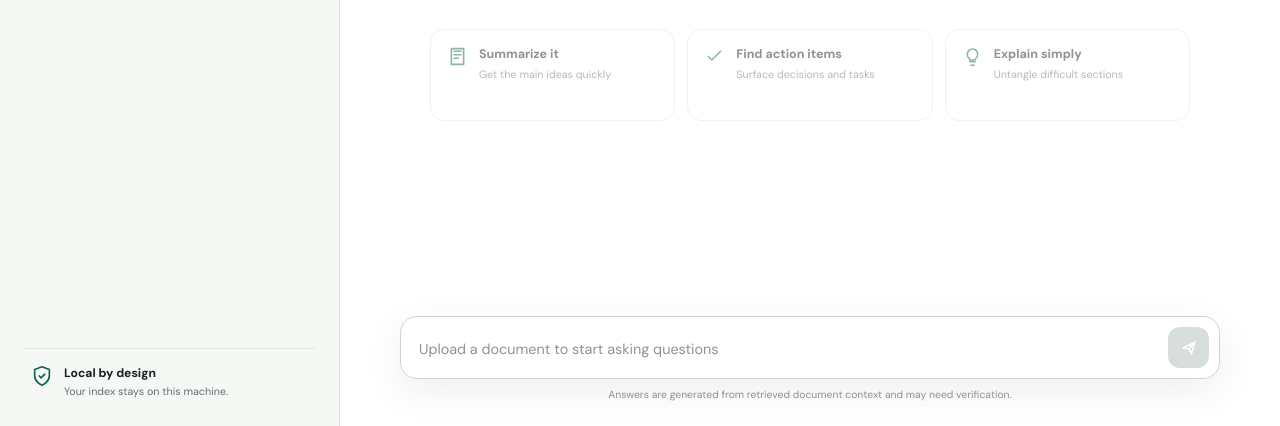
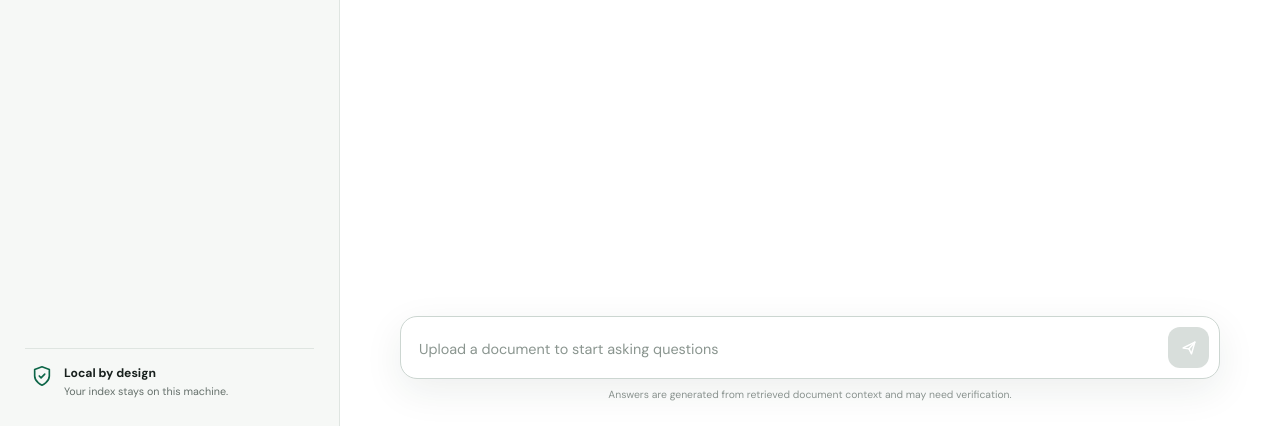
Before and after one commit to samkit77/Devsecops-Pipeline, a plain HTML site: page app/static/index.html in a window 1280 px wide. Shown: the part 374-800 px from the top of the page. Drawn offline with Linux system fonts and the light colour scheme; no server answers.

Commit message:
removed additional buttons

```diff
--- a/app/static/app.js
+++ b/app/static/app.js
@@ -41,7 +41,6 @@ function renderDocument() {
   els.input.disabled = !ready || busy;
   els.send.disabled = !ready || busy;
   els.input.placeholder = ready ? "Ask a question about your document…" : "Upload a document to start asking questions";
-  document.querySelectorAll(".starter").forEach((button) => { button.disabled = !ready || busy; });
 
   if (ready) {
     const extension = documentInfo.name.split(".").pop().toUpperCase();
@@ -182,7 +181,6 @@ els.input.addEventListener("input", autoResize);
 els.input.addEventListener("keydown", (event) => {
   if (event.key === "Enter" && !event.shiftKey) { event.preventDefault(); els.form.requestSubmit(); }
 });
-document.querySelectorAll(".starter").forEach((button) => button.addEventListener("click", () => ask(button.dataset.question)));
 els.deleteButton.addEventListener("click", () => { els.deleteModal.hidden = false; els.cancelDelete.focus(); });
 els.cancelDelete.addEventListener("click", () => { els.deleteModal.hidden = true; });
 els.confirmDelete.addEventListener("click", deleteDocument);
--- a/app/static/index.html
+++ b/app/static/index.html
@@ -73,20 +73,6 @@
             </div>
             <h2>Find the signal in your document</h2>
             <p>Upload one document, then ask focused questions. Lumen retrieves the most relevant passages before answering.</p>
-            <div class="starter-grid">
-              <button class="starter" type="button" data-question="Summarize the key points in this document.">
-                <svg viewBox="0 0 24 24"><path d="M8 6h8M8 10h8M8 14h5M5 3h14v18H5z"/></svg>
-                <span><strong>Summarize it</strong><small>Get the main ideas quickly</small></span>
-              </button>
-              <button class="starter" type="button" data-question="What are the most important action items?">
-                <svg viewBox="0 0 24 24"><path d="m5 12 4 4L19 6"/></svg>
-                <span><strong>Find action items</strong><small>Surface decisions and tasks</small></span>
-              </button>
-              <button class="starter" type="button" data-question="Explain the most complex concepts in simple terms.">
-                <svg viewBox="0 0 24 24"><path d="M9 18h6M10 22h4M8 14c-1.2-1-2-2.7-2-4.5A6 6 0 0 1 18 9.5c0 1.8-.8 3.5-2 4.5-.8.7-1 1.3-1 2H9c0-.7-.2-1.3-1-2Z"/></svg>
-                <span><strong>Explain simply</strong><small>Untangle difficult sections</small></span>
-              </button>
-            </div>
           </div>
           <div class="messages" id="messages"></div>
         </section>
--- a/app/static/styles.css
+++ b/app/static/styles.css
@@ -77,14 +77,6 @@ svg { fill: none; stroke: currentColor; stroke-width: 1.8; stroke-linecap: round
 .welcome-orb svg { width: 37px; stroke-width: 1.5; }
 .welcome h2 { margin: 0; font: 700 clamp(1.7rem, 3vw, 2.35rem)/1.15 Manrope, sans-serif; letter-spacing: -.05em; }
 .welcome > p { max-width: 580px; margin: 14px auto 32px; color: var(--muted); font-size: .92rem; line-height: 1.65; }
-.starter-grid { display: grid; grid-template-columns: repeat(3, 1fr); gap: 12px; }
-.starter { display: flex; align-items: flex-start; gap: 11px; min-height: 92px; padding: 16px; border: 1px solid var(--line); border-radius: 14px; background: #fff; text-align: left; cursor: pointer; transition: .18s ease; }
-.starter:hover:not(:disabled) { transform: translateY(-2px); border-color: #b9d0c4; box-shadow: 0 12px 30px rgba(28,49,40,.08); }
-.starter:disabled { opacity: .48; cursor: not-allowed; }
-.starter svg { width: 21px; flex: 0 0 auto; color: var(--green); }
-.starter strong, .starter small { display: block; }
-.starter strong { font-size: .78rem; }
-.starter small { margin-top: 5px; color: var(--muted); font-size: .67rem; line-height: 1.35; }
 
 .messages { width: min(820px, 100%); margin: 20px auto 0; }
 .message { display: flex; gap: 12px; margin: 0 0 22px; animation: rise .25s ease both; }
@@ -130,8 +122,6 @@ svg { fill: none; stroke: currentColor; stroke-width: 1.8; stroke-linecap: round
   .sidebar { padding-inline: 18px; }
   .topbar, .chat { padding-inline: 26px; }
   .composer-wrap { padding-inline: 26px; }
-  .starter-grid { grid-template-columns: 1fr; }
-  .starter { min-height: 74px; }
 }
 
 @media (max-width: 650px) {
@@ -147,7 +137,6 @@ svg { fill: none; stroke: currentColor; stroke-width: 1.8; stroke-linecap: round
   .welcome { margin-top: 45px; }
   .welcome h2 { font-size: 1.65rem; }
   .welcome-orb { width: 58px; height: 58px; }
-  .starter-grid { display: none; }
   .composer-wrap { position: sticky; bottom: 0; padding: 12px 14px 18px; }
   .service-status span { display: none; }
   .message-bubble { max-width: 88%; }
```
